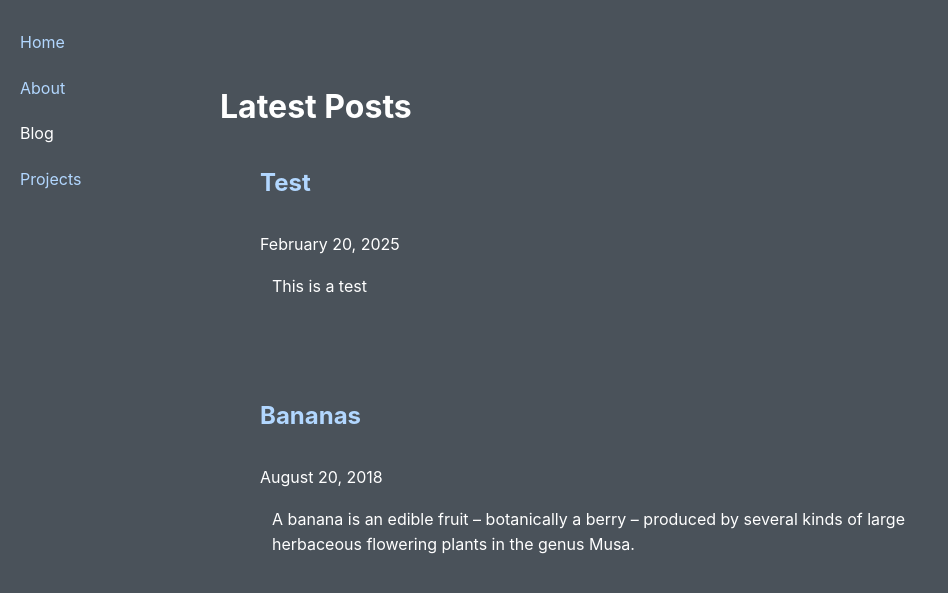
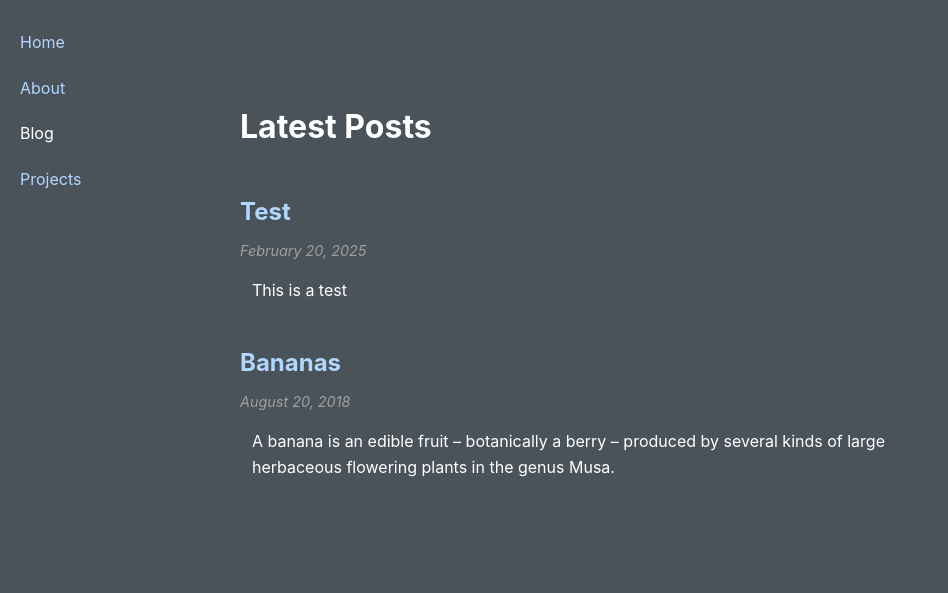
Before and after one commit to zacharybanken/zacharybanken.github.io, a Jekyll site: the page built from blog.html, in a window 1280 px wide. Shown: the top 593 px of the page, without its empty margins (0-948 px from the left). Built offline with Jekyll 4.4.1, drawn with Linux system fonts in a browser that asks for light colours.

Commit message:
Update website styling: Fix date formatting, add subtizing game image, improve blog layout

```diff
--- a/_sass/main.scss
+++ b/_sass/main.scss
@@ -2,6 +2,7 @@
   --BACKGROUND-COLOR: #4a525a;
   --BACKGROUND-COLOR-2: #2f343a;
   --TEXT-COLOR: #ffffff;
+  --ACCENT-COLOR: #b2d7ff;
 }
 
 .current {
@@ -9,12 +10,12 @@
 }
 
 body {
-    font-family: 'Inter', sans-serif;
-    line-height: 1.6;
-    color: #ffffff;
-    background: var(--BACKGROUND-COLOR);
     padding: 20px;
     margin: 0;
+    font-family: -apple-system, BlinkMacSystemFont, "Segoe UI", Roboto, Helvetica, Arial, sans-serif;
+    line-height: 1.6;
+    color: var(--TEXT-COLOR);
+    background: var(--BACKGROUND-COLOR);
 }
 
 nav {
@@ -36,7 +37,7 @@ nav {
 a {
     display: block;
     width: 100%;
-    color: #b2d7ff;
+    color: var(--ACCENT-COLOR);
     text-decoration: none;
     padding: 10px 0;
     white-space: nowrap;
@@ -56,17 +57,30 @@ a:hover {
 }
 
 .post {
-    border-bottom: 1px solid #ddd;
+    margin-bottom: 40px;
 }
 
 .post-title {
-    font-size: 1.8rem;
-    color: #ffffff;
+    margin: 0 0 8px 0;
 }
 
+.post-title a {
+    padding: 0;
+    display: inline;
+    white-space: normal;
+}
+
+.post-date,
 .post-meta {
-    color: #c0c0c0;
-    font-size: 0.9rem;
+    display: block;
+    color: #a0a0a0;
+    font-size: 0.9em;
+    margin-bottom: 16px;
+    font-style: italic;
+}
+
+.post-excerpt {
+    margin-top: 0;
 }
 
 /* Mobile styles */
@@ -118,6 +132,8 @@ p, h1, h2, h3, h4, h5, h6 {
 img {
     max-width: 100%;
     height: auto;
+    display: block;
+    margin: 2rem auto;
 }
 
 /* Projects styles */
@@ -233,3 +249,32 @@ img {
     padding-left: 1.5rem;
     margin-bottom: 1.5rem;
 }
+
+/* Blog Posts */
+.blog-posts {
+    max-width: 800px;
+    margin: 0 auto;
+    padding: 20px;
+}
+
+.blog-posts h1 {
+    margin-bottom: 40px;
+}
+
+.post {
+    margin-bottom: 40px;
+}
+
+.post-title {
+    margin: 0 0 8px 0;
+}
+
+.post-title a {
+    padding: 0;
+    display: inline;
+    white-space: normal;
+}
+
+.post-excerpt {
+    margin-top: 0;
+}
--- a/blog.html
+++ b/blog.html
@@ -2,14 +2,16 @@
 layout: default
 title: Blog
 ---
-<h1>Latest Posts</h1>
+<div class="blog-posts">
+  <h1>Latest Posts</h1>
 
-<ul>
   {% for post in site.posts %}
-
-      <h2><a href="{{ post.url }}">{{ post.title }}</a></h2>
-      {{ post.date | date: "%B %d, %Y" }}
-      {{ post.excerpt }}
-      <br></br>
+    <article class="post">
+      <h2 class="post-title"><a href="{{ post.url }}">{{ post.title }}</a></h2>
+      <time class="post-date">{{ post.date | date: "%B %d, %Y" }}</time>
+      <div class="post-excerpt">
+        {{ post.excerpt }}
+      </div>
+    </article>
   {% endfor %}
-</ul>
+</div>
```
Also changed, not shown: _projects/subtizing-game.md (+2 -0 lines), assets/images/subtizing-game.png (added), 4 other files.
